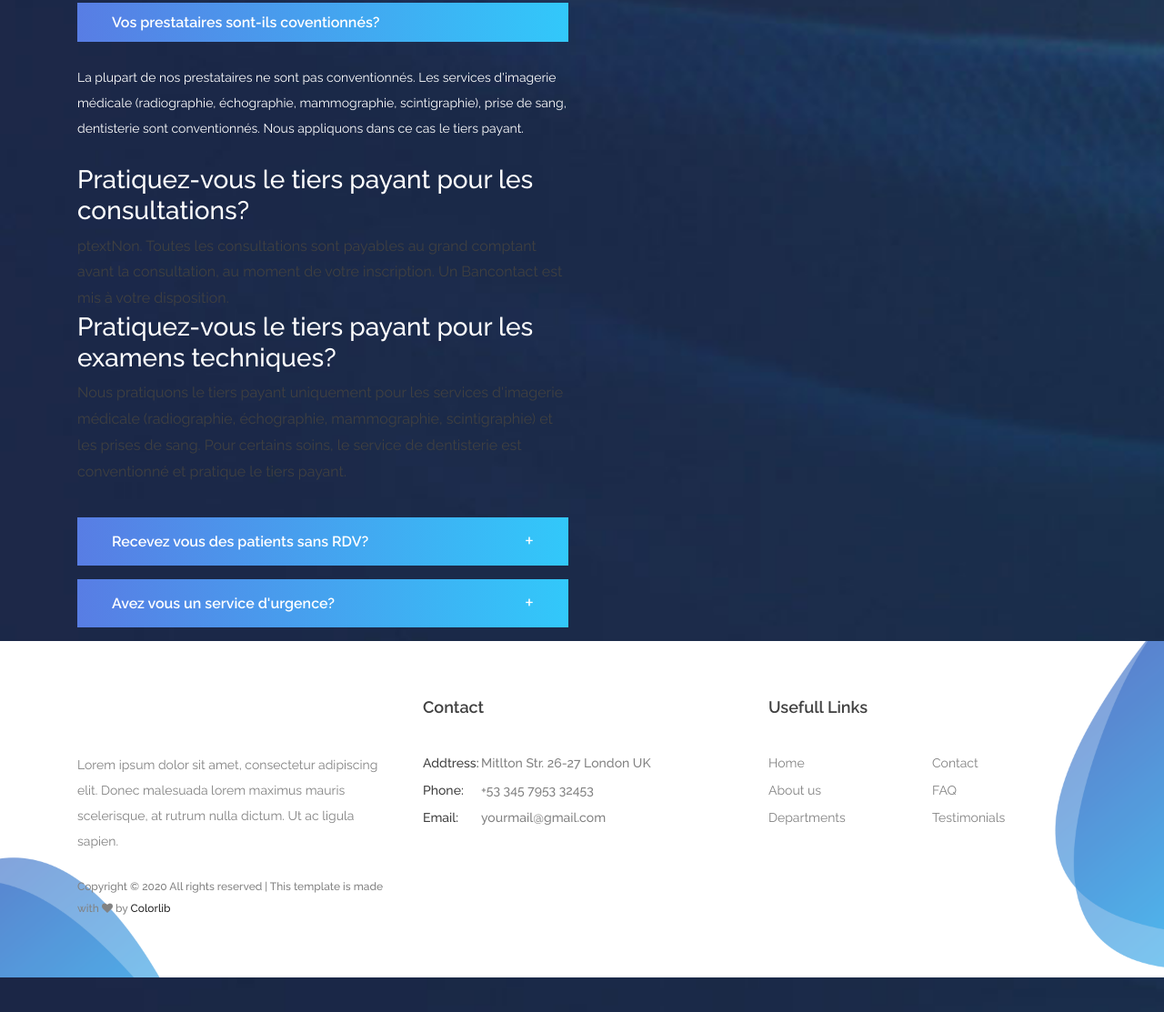
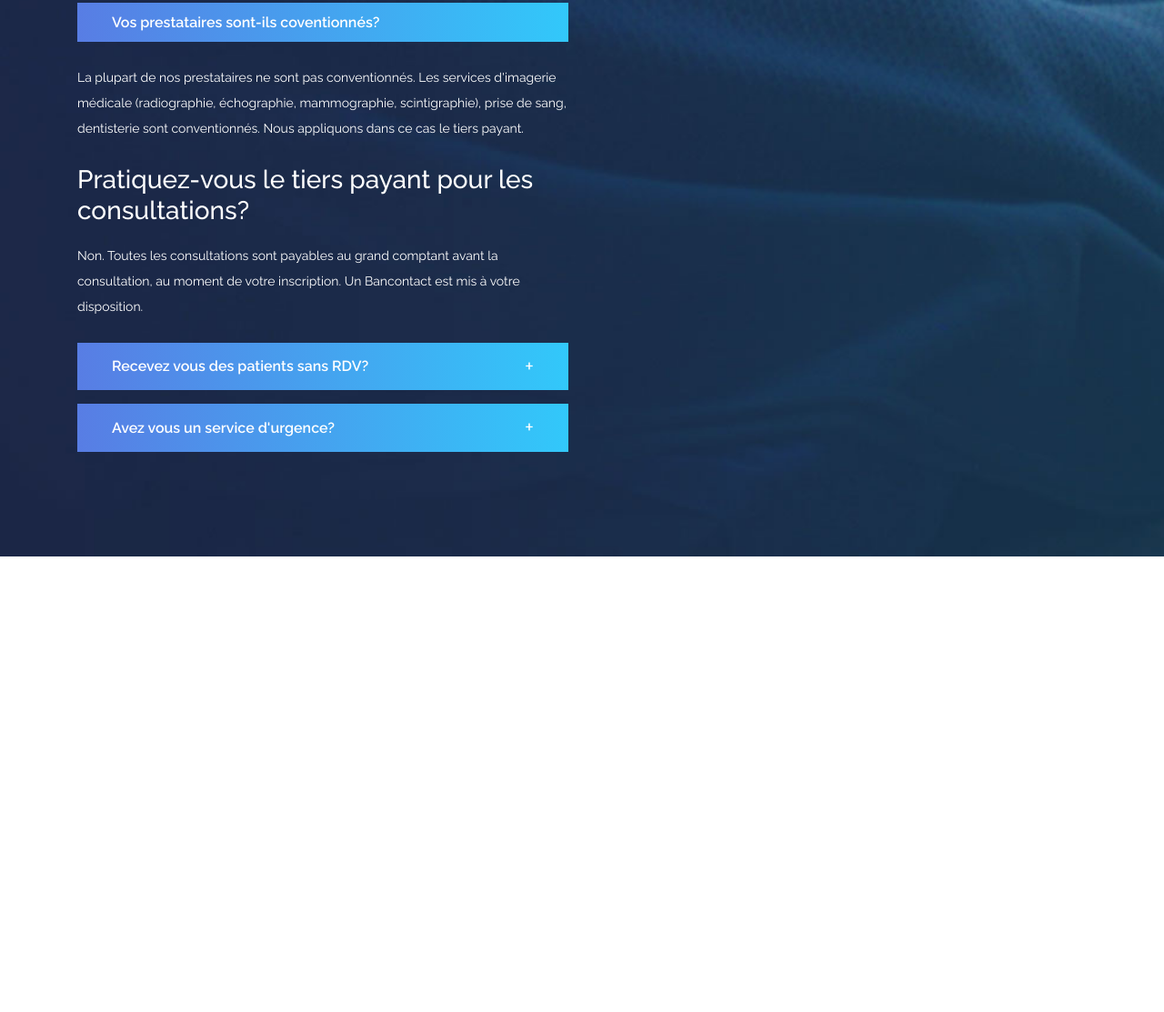
Before and after one commit to wala0107/centre-medical-ouest, a plain HTML site: page about.html in a window 1280 px wide. Shown: the part 1509-2622 px from the top of the page at 91% size. After the commit the page ends 2121 px from the top, so only its background shows below. Drawn offline with Linux system fonts and the light colour scheme.

Commit message:
10 commit

```diff
--- a/about.html
+++ b/about.html
@@ -115,21 +115,19 @@
 
 
 
-                                <h3 class="text-white">
+                                <h3 style="color: white;">
                                     Pratiquez-vous le tiers payant pour les consultations?
                                 </h3>
+                                <p style="color: white;"> Non. Toutes les consultations sont payables au grand comptant avant la consultation, au moment de votre inscription. Un Bancontact est mis à votre disposition.</p>
 
 
-                                ptextNon. Toutes les consultations sont payables au grand comptant avant la consultation, au moment de votre inscription. Un Bancontact est mis à votre disposition.
-                                <h3 class="text-white">
-
-
-                                    Pratiquez-vous le tiers payant pour les examens techniques?
+                                <h3 style="color: white;">
 
 
 
-                                </h3> Nous pratiquons le tiers payant uniquement pour les services d'imagerie médicale (radiographie, échographie, mammographie, scintigraphie) et les prises de sang. Pour certains soins, le service de dentisterie est conventionné
-                                et pratique le tiers payant.</p>
+
+
+
                         </div>
 
                         <h3 class="entry-title d-flex justify-content-between align-items-center">Recevez vous des patients sans RDV? <span class="arrow-r"></span></h3>
@@ -137,8 +135,8 @@
                         <div class="entry-content">
                             <p>
 
-                                Tous nos prestataires, médecins et paramédicaux reçoivent uniquement sur rendez-vous. Le service des prises de sang est accessible, sans rendez-vous, du lundi au vendredi de 7h30 à 13h, le mardi après-midi de 14h30 à 18h30 et le samedi matin de 8h30 à
-                                13h. Toutefois, un rendez-vous est nécessaire pour un test (Hyperglycémie provoquée prolongée, test de O'Sullivan, test au TRH, …). .
+                                Tous nos prestataires, médecins et paramédicaux reçoivent uniquement sur rendez-vous. Le service des prises de sang est accessible, avec rendez-vous, 13h. Toutefois, un rendez-vous est nécessaire pour un test (Hyperglycémie provoquée prolongée, test de
+                                O'Sullivan, test au TRH, …). .
                             </p>
                         </div>
 
@@ -217,67 +215,7 @@
             </div>
         </div>
 ---->
-        <footer class="site-footer">
-            <div class="footer-widgets">
-                <div class="container">
-                    <div class="row">
-                        <div class="col-12 col-md-6 col-lg-4">
-                            <div class="foot-about">
-                                <h2>
-                                    <a href="#"><img src="images/logo.png" alt=""></a>
-                                </h2>
 
-                                <p>Lorem ipsum dolor sit amet, consectetur adipiscing elit. Donec malesuada lorem maximus mauris scelerisque, at rutrum nulla dictum. Ut ac ligula sapien.</p>
-
-                                <p class="copyright">
-                                    <!-- Link back to Colorlib can't be removed. Template is licensed under CC BY 3.0. -->
-                                    Copyright &copy;
-                                    <script>
-                                        document.write(new Date().getFullYear());
-                                    </script> All rights reserved | This template is made with <i class="fa fa-heart" aria-hidden="true"></i> by <a href="https://colorlib.com" target="_blank">Colorlib</a>
-                                    <!-- Link back to Colorlib can't be removed. Template is licensed under CC BY 3.0. -->
-                                </p>
-                            </div>
-                            <!-- .foot-about -->
-                        </div>
-                        <!-- .col -->
-
-                        <div class="col-12 col-md-6 col-lg-4 mt-5 mt-md-0">
-                            <div class="foot-contact">
-                                <h2>Contact</h2>
-
-                                <ul class="p-0 m-0">
-                                    <li><span>Addtress:</span>Mitlton Str. 26-27 London UK</li>
-                                    <li><span>Phone:</span>+53 345 7953 32453</li>
-                                    <li><span>Email:</span>yourmail@gmail.com</li>
-                                </ul>
-                            </div>
-                        </div>
-                        <!-- .col -->
-
-                        <div class="col-12 col-md-6 col-lg-4 mt-5 mt-md-0">
-                            <div class="foot-links">
-                                <h2>Usefull Links</h2>
-
-                                <ul class="p-0 m-0">
-                                    <li><a href="index.html">Home</a></li>
-                                    <li><a href="about.html">About us</a></li>
-                                    <li><a href="elements.html">Departments</a></li>
-                                    <li><a href="contact.html">Contact</a></li>
-                                    <li><a href="news.html">FAQ</a></li>
-                                    <li><a href="services.html">Testimonials</a></li>
-                                </ul>
-                            </div>
-                            <!-- .foot-links -->
-                        </div>
-                        <!-- .col -->
-                    </div>
-                    <!-- .row -->
-                </div>
-                <!-- .container -->
-            </div>
-            <!-- .footer-widgets -->
-        </footer>
         <!-- .site-footer -->
 
         <script type='text/javascript' src='js/jquery.js'></script>
```
